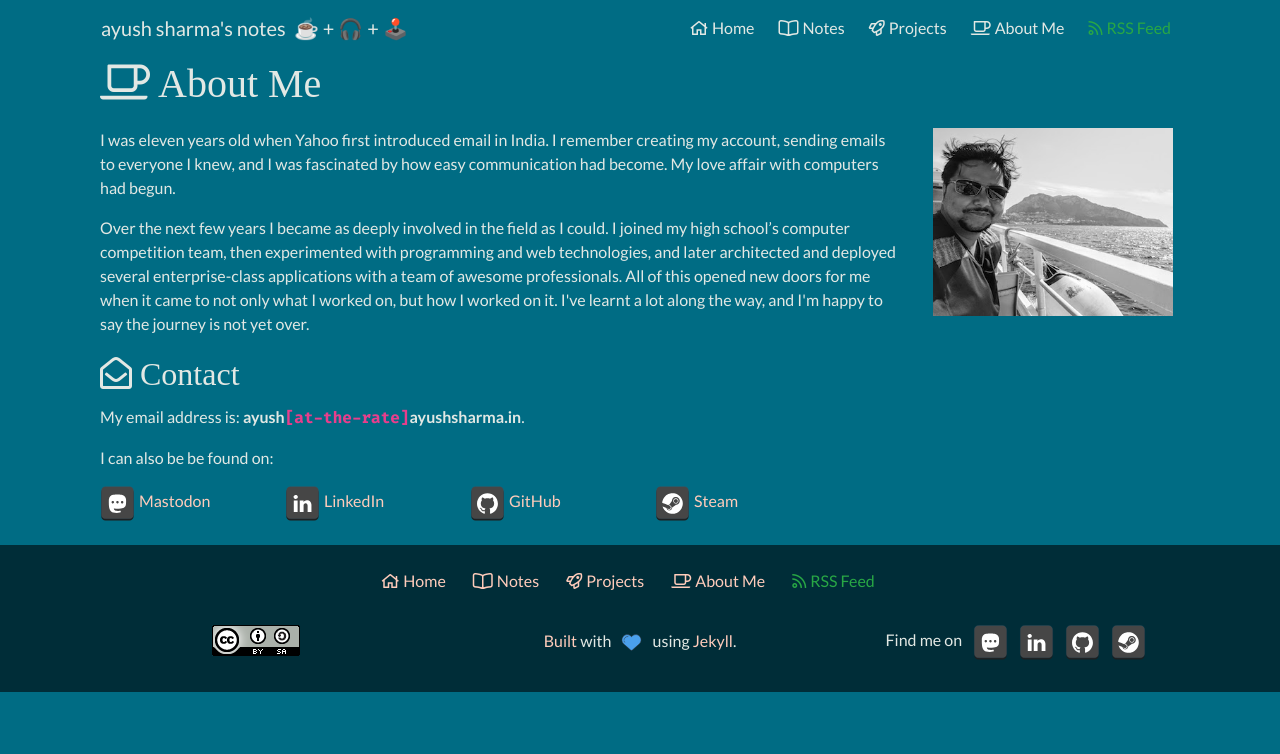
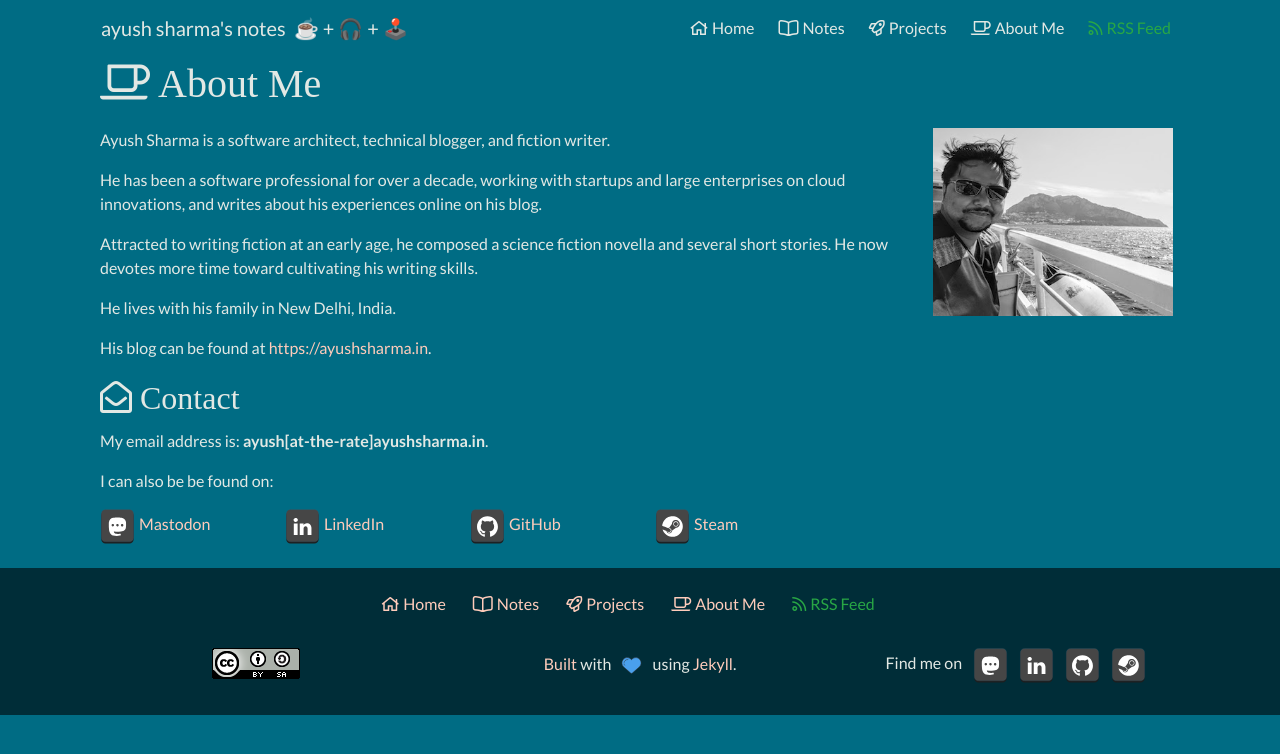
Before and after one commit to ayush-sharma/ayushsharma.in, a Jekyll site: the page built from about.md, in a window 1280 px wide. Shown: the top 754 px of the page. Built offline with Jekyll 4.4.1, drawn with Linux system fonts in a browser that asks for light colours.

Commit message:
Rewriting about page bio.

```diff
--- a/about.md
+++ b/about.md
@@ -7,11 +7,19 @@ permalink: /about/
 <div class="row">
 	<div class="col col-md-9">
 		<p>
-			I was eleven years old when Yahoo first introduced email in India. I remember creating my account, sending emails to everyone I knew, and I was fascinated by how easy communication had become. My love affair with computers had begun.
+			Ayush Sharma is a software architect, technical blogger, and fiction writer.
 		</p>
-
 		<p>
-			Over the next few years I became as deeply involved in the field as I could. I joined my high school’s computer competition team, then experimented with programming and web technologies, and later architected and deployed several enterprise-class applications with a team of awesome professionals. All of this opened new doors for me when it came to not only what I worked on, but how I worked on it. I've learnt a lot along the way, and I'm happy to say the journey is not yet over.
+			He has been a software professional for over a decade, working with startups and large enterprises on cloud innovations, and writes about his experiences online on his blog.
+		</p>
+		<p>
+			Attracted to writing fiction at an early age, he composed a science fiction novella and several short stories. He now devotes more time toward cultivating his writing skills.
+		</p>
+		<p>
+			He lives with his family in New Delhi, India.
+		</p>
+		<p>
+			His blog can be found at <a href="/">https://ayushsharma.in</a>.
 		</p>
 	</div>
 	<div class="col col-md-3">
@@ -21,7 +29,7 @@ permalink: /about/
 
 ## <i class="far fa-envelope-open mr-2"></i>Contact
 
-My email address is: **ayush`[at-the-rate]`ayushsharma.in**.
+My email address is: **ayush[at-the-rate]ayushsharma.in**.
 
 I can also be be found on:
 
```
